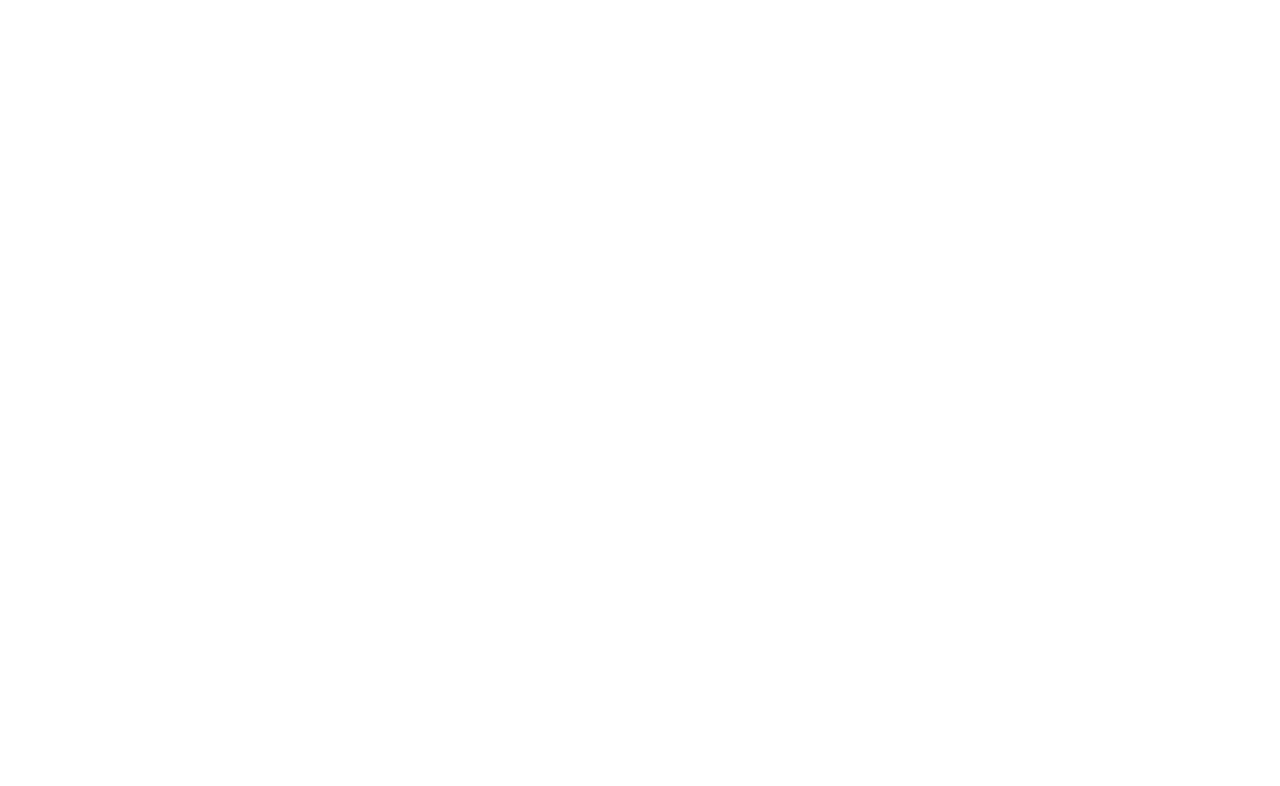
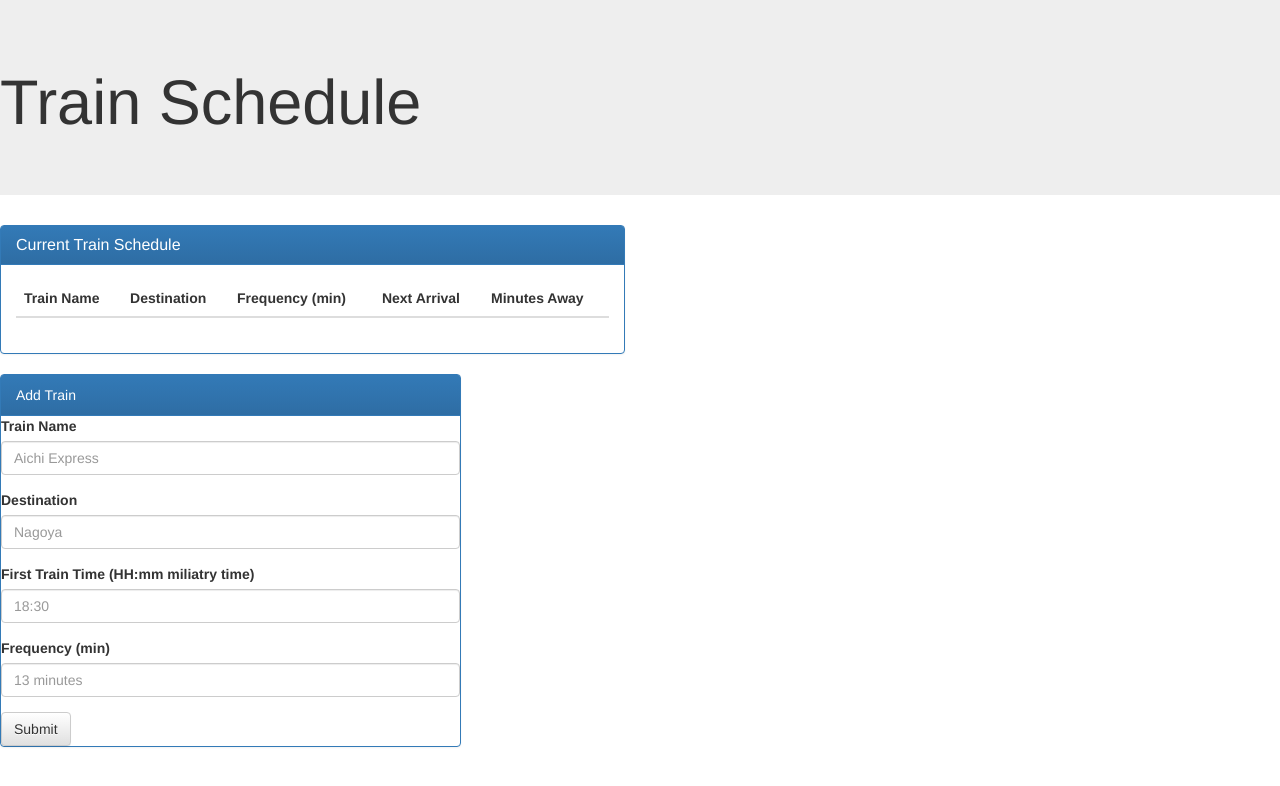
Before and after one commit to KentonDunn/Train-Schedule, a plain HTML site: page index.html in a window 1280 px wide. Drawn offline with nearby package versions, Linux system fonts and the light colour scheme.

Commit message:
added tables and forms and submit button.  linked a local javascript file.  time to get coding

```diff
--- /dev/null
+++ b/assets/javascript/train.js
@@ -0,0 +1 @@
+console.log("linked");
--- a/index.html
+++ b/index.html
@@ -1,12 +1,98 @@
 <!DOCTYPE html>
 <html lang="en">
+
 <head>
     <meta charset="UTF-8">
     <meta name="viewport" content="width=device-width, initial-scale=1.0">
     <meta http-equiv="X-UA-Compatible" content="ie=edge">
-    <title>Document</title>
+    <title>Train Schedule</title>
+    <!-- Latest compiled and minified CSS -->
+    <link rel="stylesheet" href="https://maxcdn.bootstrapcdn.com/bootstrap/3.3.7/css/bootstrap.min.css" integrity="sha384-BVYiiSIFeK1dGmJRAkycuHAHRg32OmUcww7on3RYdg4Va+PmSTsz/K68vbdEjh4u"
+        crossorigin="anonymous">
+
+    <!-- Optional theme -->
+    <link rel="stylesheet" href="https://maxcdn.bootstrapcdn.com/bootstrap/3.3.7/css/bootstrap-theme.min.css" integrity="sha384-rHyoN1iRsVXV4nD0JutlnGaslCJuC7uwjduW9SVrLvRYooPp2bWYgmgJQIXwl/Sp"
+        crossorigin="anonymous">
+
+    <!-- Local CSS
+    <link rel="stylesheet" href="assets/styles/test.css"> -->
 </head>
+
 <body>
 
+    <div class="jumbotron">
+        <h1>
+            <class="text-center">Train Schedule</h1>
+    </div>
+
+    <div class="row">
+
+        <div class="col-md-6">
+
+            <div class="panel panel-primary">
+                <div class="panel-heading">
+                    <h3 class="panel-title">Current Train Schedule</h3>
+                </div>
+                <div class="panel-body">
+                    <!-- Table -->
+                    <table class="table table-hover">
+                        <thead>
+                            <tr>
+                                <th>Train Name</th>
+                                <th>Destination</th>
+                                <th>Frequency (min)</th>
+                                <th>Next Arrival</th>
+                                <th>Minutes Away</th>
+                            </tr>
+                        </thead>
+
+                    </table>
+                </div>
+            </div>
+
+            <div class="row">
+                <div class="col-md-9">
+                    <div class="panel panel-primary">
+                        <!-- Default panel contents -->
+                        <div class="panel-heading">Add Train</div>
+                        <form>
+
+                            <div class="form-group">
+                                <label for="exampleInputEmail1">Train Name</label>
+                                <input type="email" class="form-control" id="exampleInputEmail1" placeholder="Aichi Express">
+                            </div>
+                            <div class="form-group">
+                                <label for="exampleInputPassword1">Destination</label>
+                                <input type="password" class="form-control" id="exampleInputPassword1" placeholder="Nagoya">
+                            </div>
+                            <div class="form-group">
+                                <label for="exampleInputEmail1">First Train Time (HH:mm miliatry time)</label>
+                                <input type="email" class="form-control" id="exampleInputEmail1" placeholder="18:30">
+                            </div>
+                            <div class="form-group">
+                                <label for="exampleInputPassword1">Frequency (min)</label>
+                                <input type="password" class="form-control" id="exampleInputPassword1" placeholder="13 minutes">
+                            </div>
+                            <input class="btn btn-default" type="submit" value="Submit">
+                        </form>
+
+
+                    </div>
+
+                </div>
+
+            </div>
+
+
+            <!-- jQuery (necessary for Bootstrap's JavaScript plugins) -->
+            <script src="https://ajax.googleapis.com/ajax/libs/jquery/1.12.4/jquery.min.js"></script>
+
+            <!-- Latest compiled and minified JavaScript -->
+            <script src="https://maxcdn.bootstrapcdn.com/bootstrap/3.3.7/js/bootstrap.min.js" integrity="sha384-Tc5IQib027qvyjSMfHjOMaLkfuWVxZxUPnCJA7l2mCWNIpG9mGCD8wGNIcPD7Txa"
+                crossorigin="anonymous"></script>
+
+            <!-- Local JavaScript -->
+            <script src="assets/javascript/train.js"></script>
 </body>
+
 </html>
```
